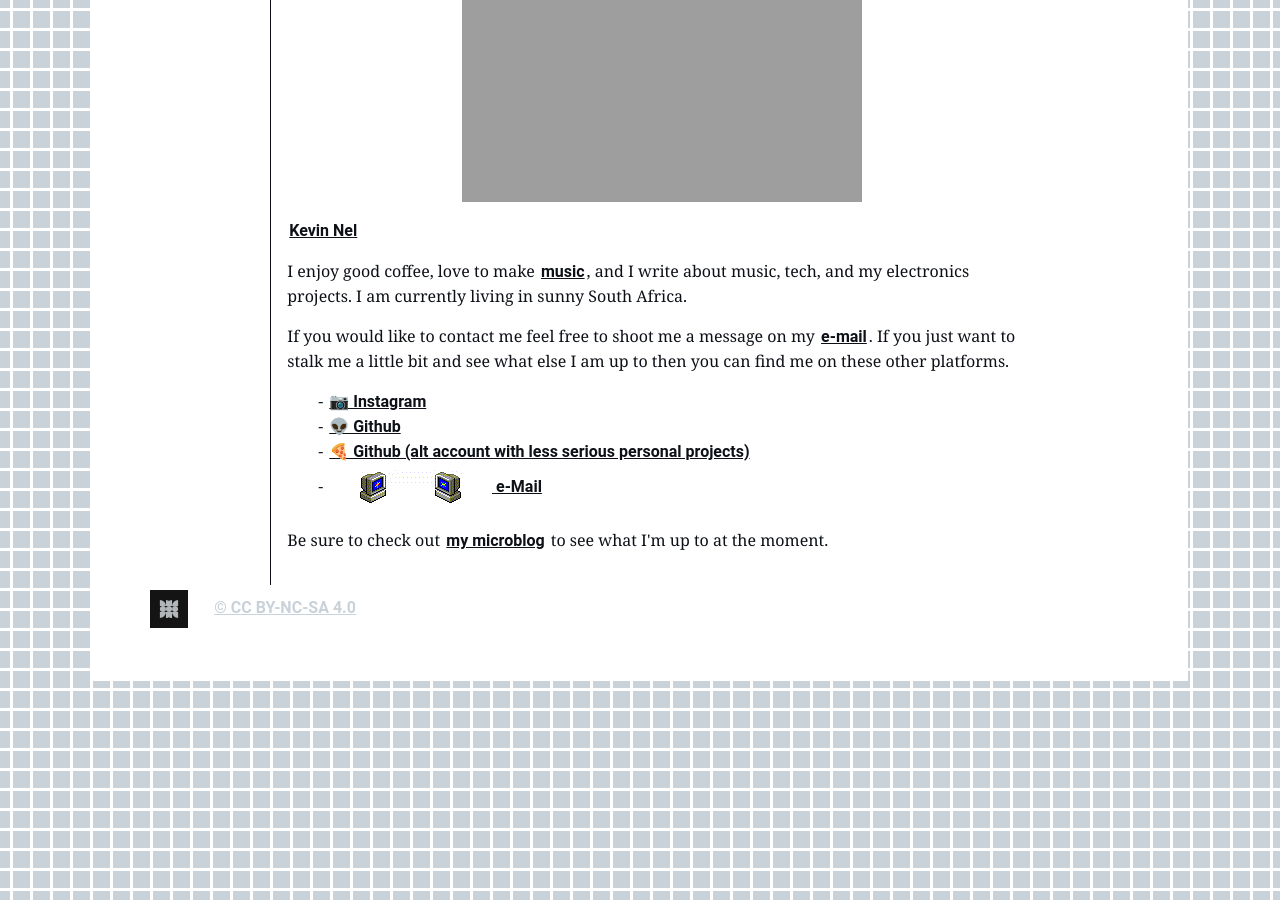
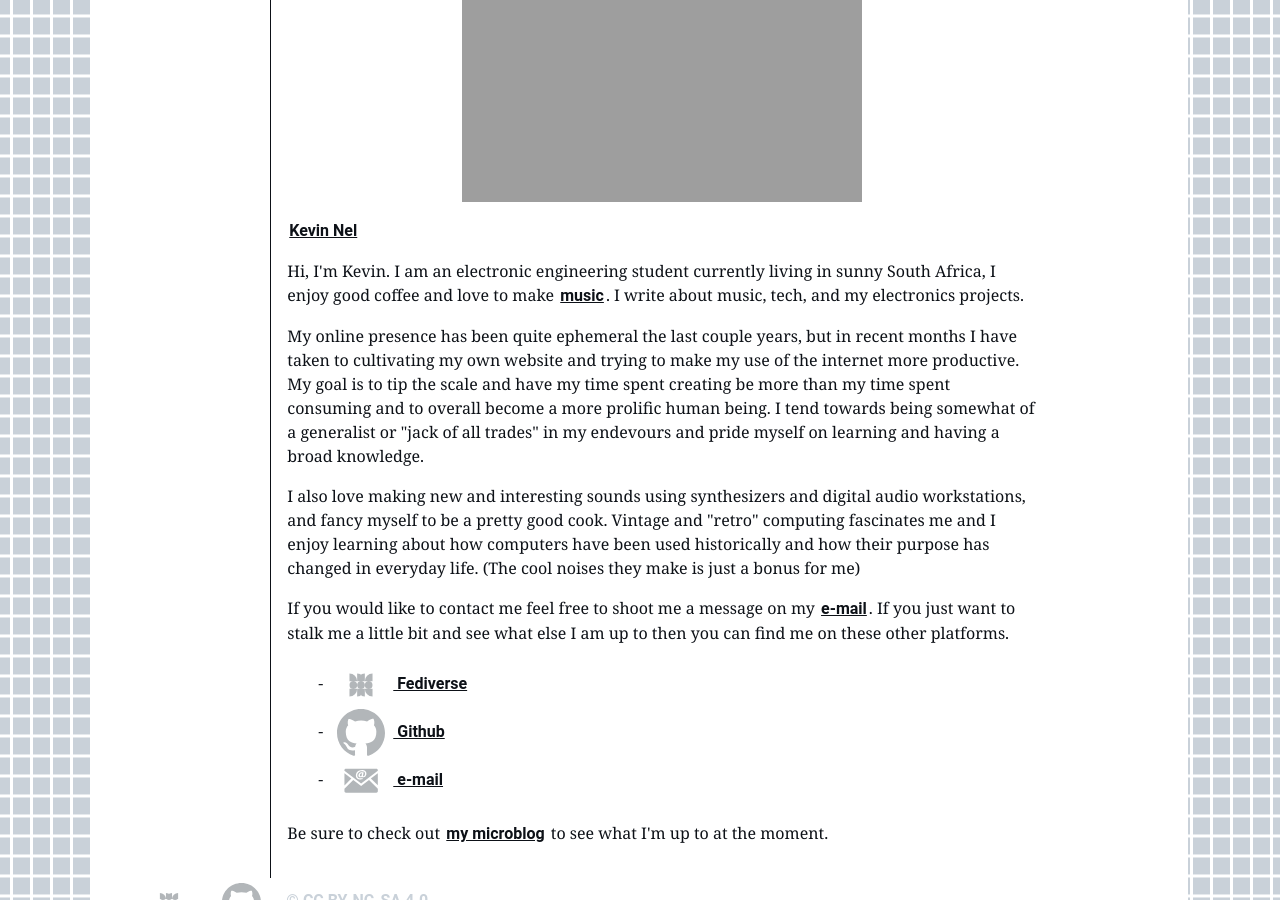
Before and after one commit to kevontheweb/kevontheweb.github.io, a Jekyll site: the page built from about.html, in a window 1280 px wide and 900 px high, scrolled down 453 px. Built offline with Jekyll 4.4.1, drawn with Linux system fonts in a browser that asks for light colours.

Commit message:
add github and use svg icons in footer

```diff
--- a/_includes/footer.html
+++ b/_includes/footer.html
@@ -1,7 +1,9 @@
 <footer>
   <a rel="me" href="https://merveilles.town/@kevin"><img src="/assets/images/mastodon.svg" class="icon" alt="Mastodon"></a>
+
+  <a rel="me" href="https://github.com/kevin-nel"><img src="/assets/images/github.svg" class="icon" alt="Github"></a>
+
   <a href="https://creativecommons.org/licenses/by-nc-sa/4.0//">&copy; CC BY-NC-SA 4.0</a>
-
   <!-- <img src="/assets/images/stickers/bestviewed.gif" alt="" />
   <img src="/assets/images/stickers/bookmark_this_page.gif" alt="" />
   <img src="/assets/images/stickers/internetprivacy.gif" alt="" />
--- a/_layouts/default.html
+++ b/_layouts/default.html
@@ -12,7 +12,7 @@
 
 <body>
   <header>
-    <img src="/assets/images/pfp.png" class="icon" alt=""><h1>{{site.author}}'s Website</h1>
+    <img src="/assets/images/pfp.png" class="icon" style="border-radius:50%;" ><h1>{{site.author}}'s Website</h1>
   </header>
     {% include navigation.html %}
   <main>
--- a/about.html
+++ b/about.html
@@ -15,9 +15,20 @@ permalink: /about/
       <span class="p-name">Kevin Nel</span>
     </a>
     <p class="p-note">
-      I enjoy good coffee, love to make <a class="p-category" href="https://halfdeep.xyz">music</a>,
-      and I write about <span class="p-category">music</span>, <span class="p-category">tech</span>, and my <span class="p-category">electronics</span> projects.
-      I am currently living in sunny <span class="p-locality">South Africa</span>.
+      Hi, I'm Kevin.
+
+      I am an electronic engineering student currently living in sunny <span class="p-locality">South Africa</span>,
+      I enjoy good coffee and love to make <a class="p-category" href="https://halfdeep.xyz">music</a>.
+      I write about <span class="p-category">music</span>, <span class="p-category">tech</span>, and my <span class="p-category">electronics</span> projects.
+    </p>
+    <p>
+      My online presence has been quite ephemeral the last couple years, but in recent months I have taken to cultivating my own website and trying to make my use of the internet more productive.
+      My goal is to tip the scale and have my time spent creating be more than my time spent consuming and to overall become a more prolific human being.
+      I tend towards being somewhat of a generalist or "jack of all trades" in my endevours and pride myself on learning and having a broad knowledge.
+    </p>
+    <p>
+      I also love making new and interesting sounds using synthesizers and digital audio workstations, and fancy myself to be a pretty good cook.
+      Vintage and "retro" computing fascinates me and I enjoy learning about how computers have been used historically and how their purpose has changed in everyday life. (The cool noises they make is just a bonus for me)
     </p>
     <p>
       If you would like to contact me feel free to shoot me a message on my <a href="mailto://kevinnel@tuta.io">e-mail</a>.
@@ -26,16 +37,13 @@ permalink: /about/
   </p>
   <ul>
     <li>
-      <a class="u-url" rel="me" href="https://instagram.com/kevinnel_">&#128247;&nbsp;Instagram</a>
+      <a class="u-url" rel="me" href="https://merveilles.town/@kevin"><img src="/assets/images/mastodon.svg" class="icon" alt="Merveilles Town Logo">&nbsp;Fediverse</a>
     </li>
     <li>
-      <a class="u-url" rel="me" href="https://github.com/kevin-nel">&#128125;&nbsp;Github</a>
+      <a class="u-url" rel="me" href="https://github.com/kevin-nel"><img src="/assets/images/github.svg" class="icon" alt="Github Logo">&nbsp;Github</a>
     </li>
     <li>
-      <a class="u-url" rel="me" href="https://github.com/plainoldcheese">&#127829;&nbsp;Github (alt account with less serious personal projects)</a>
-    </li>
-    <li>
-      <a href="mailto://kevinnel@tuta.io"><img src="/assets/images/stickers/EMAIL.gif" class="icon">&nbsp;e-Mail</a>
+      <a href="mailto://kevinnel@tuta.io"><img src="/assets/images/email.svg" class="icon">&nbsp;e-mail</a>
     </li>
   </ul>
 </section>
```
Also changed, not shown: assets/images/email.svg (added), assets/images/github.svg (added), assets/images/mastodon.svg.
